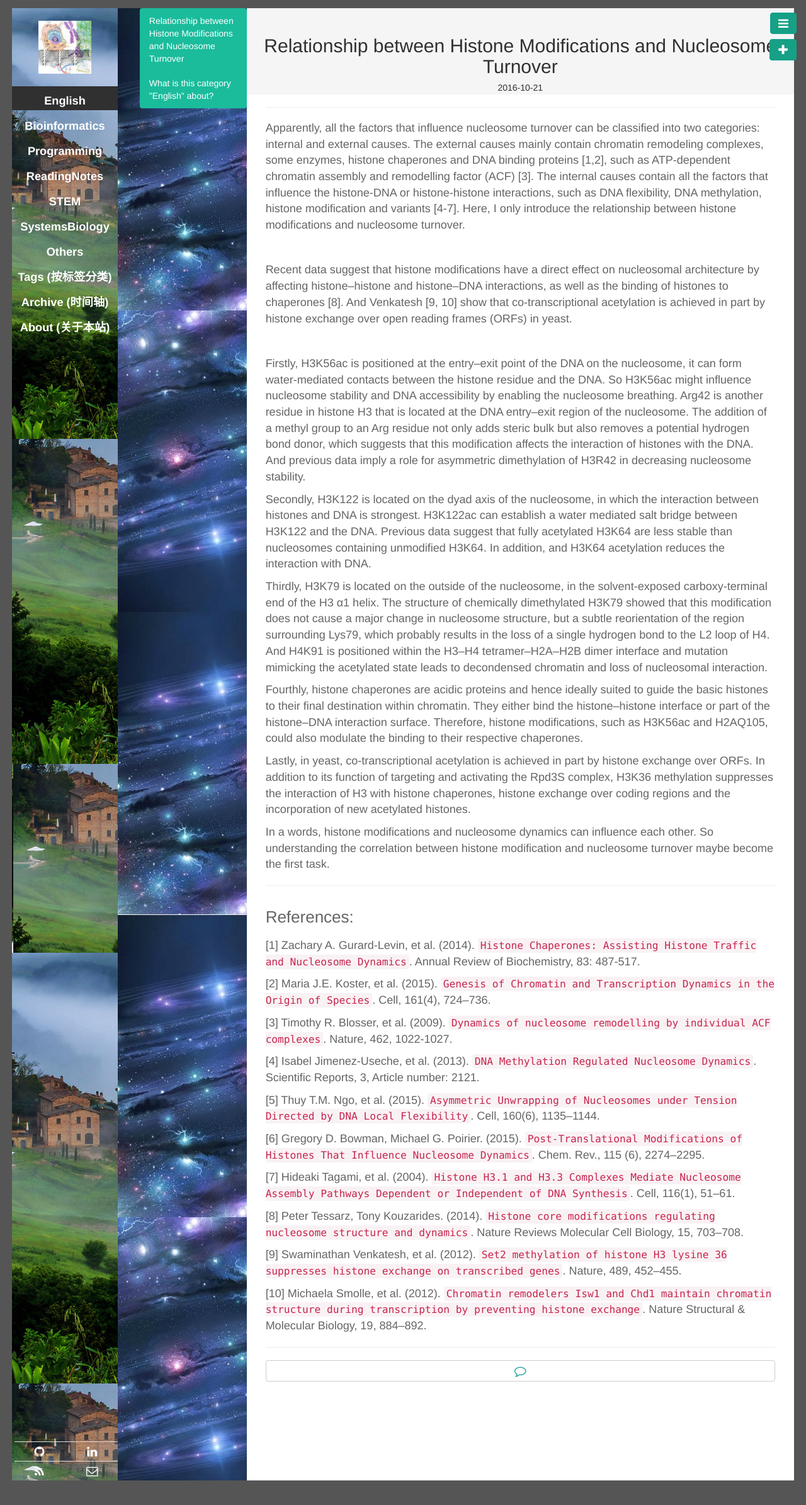
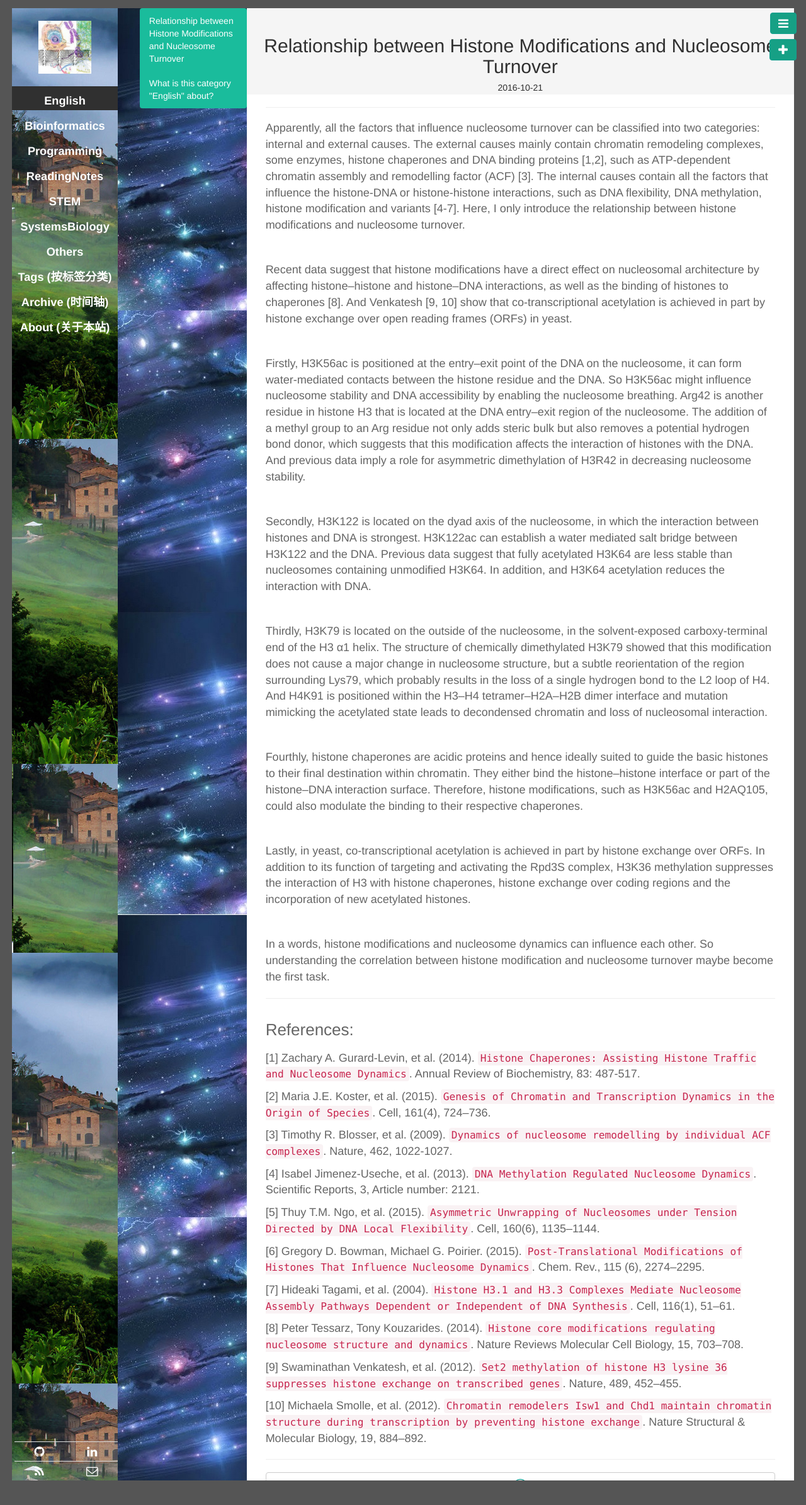
Before and after one commit to CTLife/CTLife.github.io, a Jekyll site: the page built from _posts/English/2016-10-21-HistoneModificationsNucleosomeTurnover.md, in a window 1280 px wide. Shown: the top 2390 px of the page at 63% size. Built offline with Jekyll 4.4.1, drawn with Linux system fonts in a browser that asks for light colours; Markdown is read by kramdown in place of the engine named in the settings.

Commit message:
Update 2016-10-21-HistoneModificationsNucleosomeTurnover.md

```diff
--- a/_posts/English/2016-10-21-HistoneModificationsNucleosomeTurnover.md
+++ b/_posts/English/2016-10-21-HistoneModificationsNucleosomeTurnover.md
@@ -18,16 +18,26 @@ Recent data suggest that histone modifications have a direct effect on nucleosom
 Firstly, H3K56ac is positioned at the entry–exit point of the DNA on the nucleosome, it can form water-mediated contacts between the histone residue and the DNA. So H3K56ac might influence nucleosome stability and DNA accessibility by enabling the nucleosome breathing. Arg42 is another residue in histone H3 that is located at the DNA entry–exit region of the nucleosome. The addition of a methyl group to an Arg residue not only adds steric bulk but also removes a potential hydrogen bond donor, which suggests that this modification affects the interaction of histones with the DNA. And previous data imply a role for asymmetric dimethylation of H3R42 in decreasing nucleosome stability.
 
 
-<p>Secondly, H3K122 is located on the dyad axis of the nucleosome, in which the interaction between histones and DNA is strongest. H3K122ac can establish a water mediated salt bridge between H3K122 and the DNA. Previous data suggest that fully acetylated H3K64 are less stable than nucleosomes containing unmodified H3K64. In addition, and H3K64 acetylation reduces the interaction with DNA.</p>
+  <br />
 
+Secondly, H3K122 is located on the dyad axis of the nucleosome, in which the interaction between histones and DNA is strongest. H3K122ac can establish a water mediated salt bridge between H3K122 and the DNA. Previous data suggest that fully acetylated H3K64 are less stable than nucleosomes containing unmodified H3K64. In addition, and H3K64 acetylation reduces the interaction with DNA.
+
+
+  <br />
 
 Thirdly, H3K79 is located on the outside of the nucleosome, in the solvent-exposed carboxy-terminal end of the H3 α1 helix. The structure of chemically dimethylated H3K79 showed that this modification does not cause a major change in nucleosome structure, but a subtle reorientation of the region surrounding Lys79, which probably results in the loss of a single hydrogen bond to the L2 loop of H4. And H4K91 is positioned within the H3–H4 tetramer–H2A–H2B dimer interface and mutation mimicking the acetylated state leads to decondensed chromatin and loss of nucleosomal interaction.
 
 
+  <br />
+
 Fourthly, histone chaperones are acidic proteins and hence ideally suited to guide the basic histones to their final destination within chromatin. They either bind the histone–histone interface or part of the histone–DNA interaction surface. Therefore, histone modifications, such as H3K56ac and H2AQ105, could also modulate the binding to their respective chaperones.
+
+  <br />
 
 
 Lastly, in yeast, co-transcriptional acetylation is achieved in part by histone exchange over ORFs. In addition to its function of targeting and activating the Rpd3S complex, H3K36 methylation suppresses the interaction of H3 with histone chaperones, histone exchange over coding regions and the incorporation of new acetylated histones.
+
+  <br />
 
 
 In a words, histone modifications and nucleosome dynamics can influence each other. So understanding the correlation between histone modification and nucleosome turnover maybe become the first task.
```
